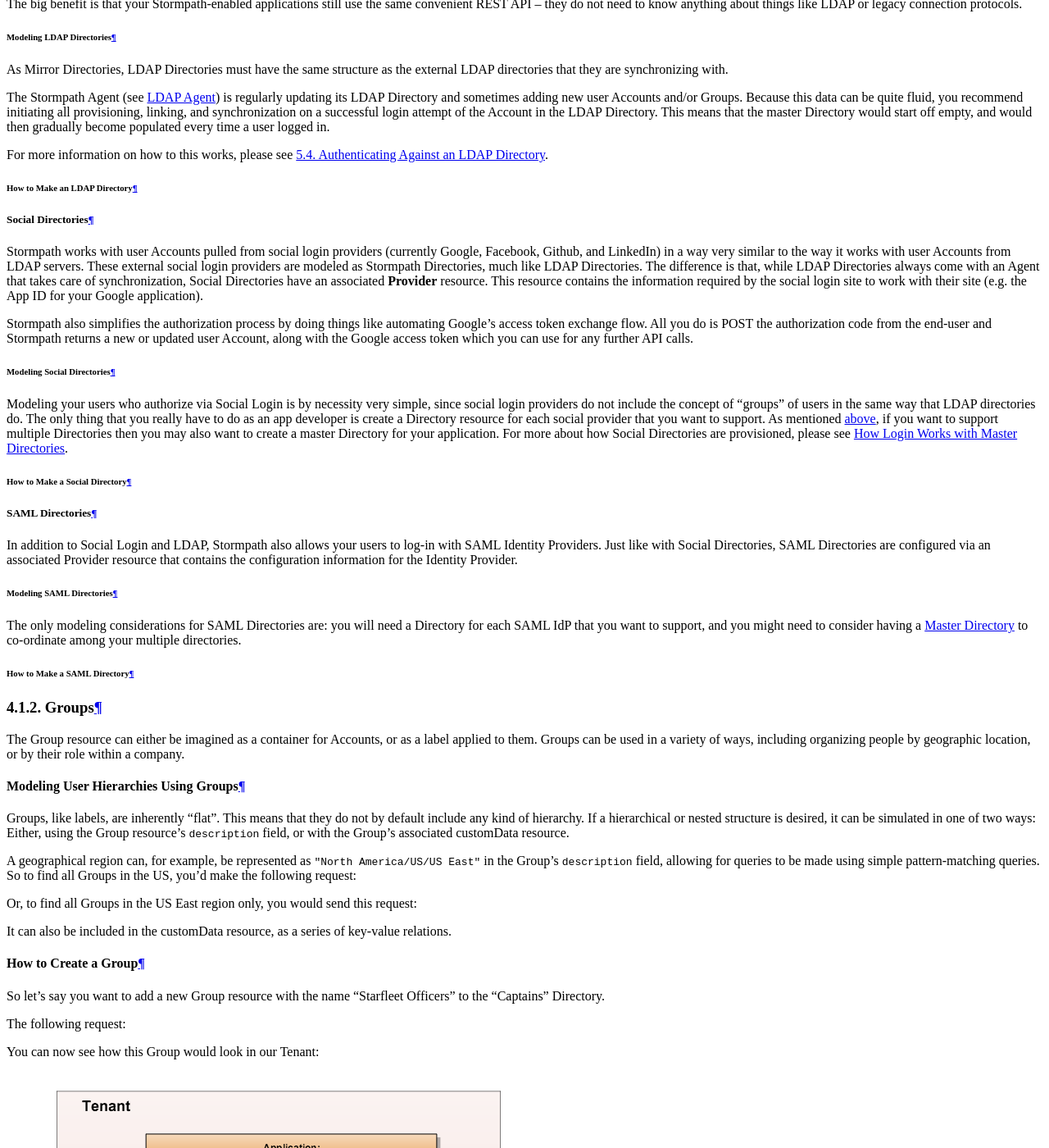
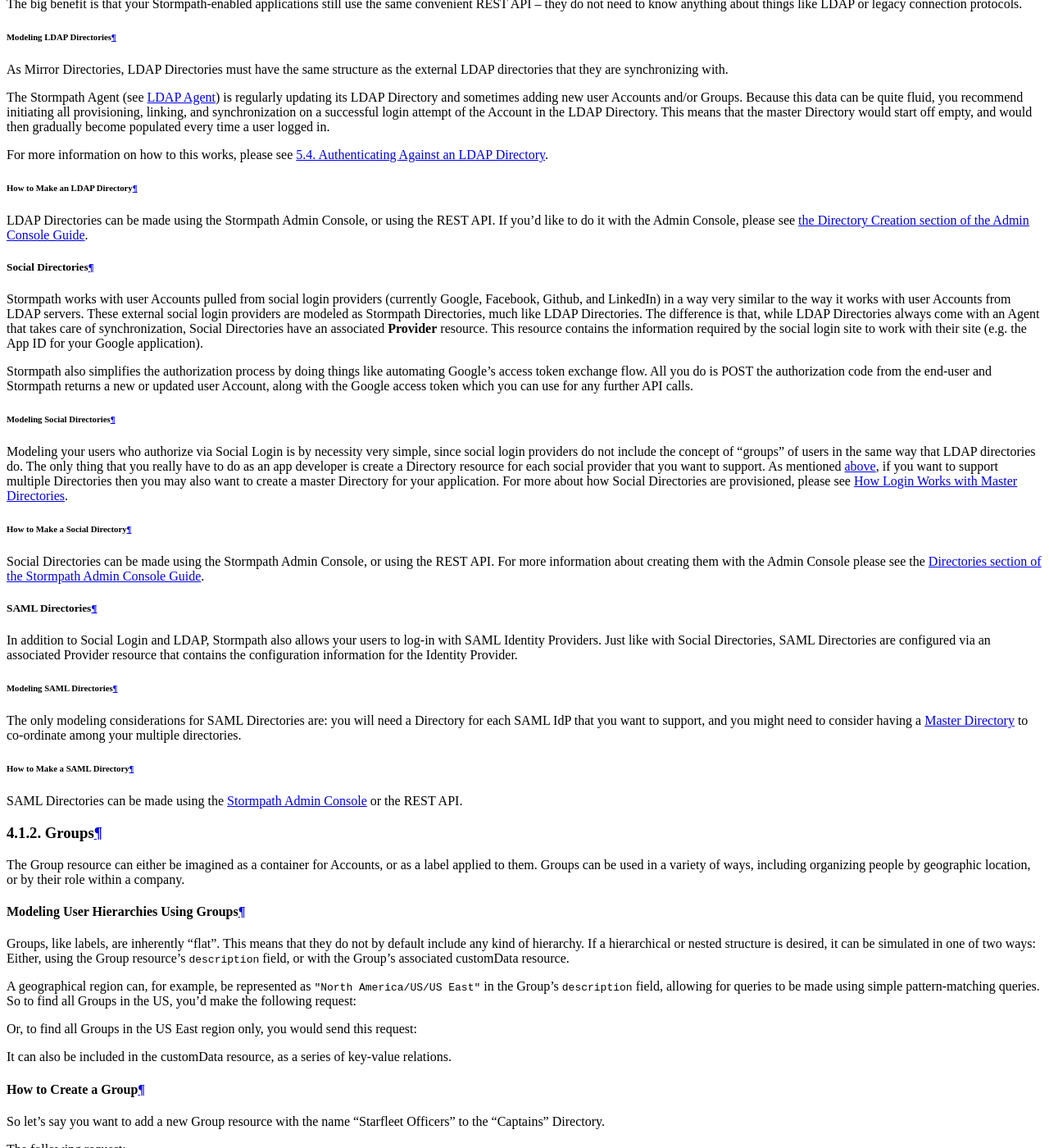
Before and after one commit to stormpath/stormpath-documentation, a Sphinx documentation site: the page built from source/accnt_mgmt.rst, in a window 1280 px wide and 1400 px high, scrolled down 3718 px. Shown: the whole window at 82% size. Built offline with Sphinx 7.4.7 and the Read the Docs theme 2.0.0, drawn with Linux system fonts in a browser that asks for light colours; some of the changed text lies outside the part shown.

Commit message:
Refactor missing .NET sections

```diff
--- a/source/accnt_mgmt.rst
+++ b/source/accnt_mgmt.rst
@@ -252,14 +252,22 @@
 How to Make an LDAP Directory
 +++++++++++++++++++++++++++++
 
-.. only:: rest or csharp or vbnet
-
-  Presently, LDAP Directories can be made via the Stormpath Admin Console, or using the REST API. If you'd like to do it with the Admin Console, please see `the Directory Creation section of the Admin Console Guide <http://docs.stormpath.com/console/product-guide/#create-a-directory>`_. For more information about creating them using REST API, please see :ref:`ldap-dir-authn`.
-
-.. only:: csharp or vbnet
-
-  .. todo::
-    (LDAP Directory creation)
+LDAP Directories can be made using the Stormpath Admin Console, or using the REST API. If you'd like to do it with the Admin Console, please see `the Directory Creation section of the Admin Console Guide <http://docs.stormpath.com/console/product-guide/#create-a-directory>`_.
+
+.. only:: rest
+
+  For more information about creating them using REST API, please see :ref:`ldap-dir-authn`.
+
+.. only:: csharp or vbnet
+
+  .. warning::
+
+    This feature is not yet available in the .NET SDK. Please use the Stormpath Admin Console, or switch this page to the REST API documentation.
+    For updates, you can follow the `.NET SDK ticket #167 on Github <https://github.com/stormpath/stormpath-sdk-dotnet/issues/167>`_.
+
+    .. todo::
+
+      Add LDAP directory creation .NET example
 
 .. only:: java
 
@@ -294,15 +302,15 @@
 How to Make a Social Directory
 ++++++++++++++++++++++++++++++
 
-.. only:: rest
-
-  Social Directories can be made using the Stormpath Admin Console or using REST API. For more information about creating them with the Admin Console please see the `Directories section of the Stormpath Admin Console Guide <http://docs.stormpath.com/console/product-guide/#create-a-directory>`_. For more information about creating them using REST API, please see :ref:`social-authn`.
-
-.. only:: csharp or vbnet
-
-  .. todo::
-
-    How to create social directories here.
+Social Directories can be made using the Stormpath Admin Console, or using the REST API. For more information about creating them with the Admin Console please see the `Directories section of the Stormpath Admin Console Guide <http://docs.stormpath.com/console/product-guide/#create-a-directory>`_.
+
+.. only:: rest
+
+  For more information about creating them using the REST API, please see :ref:`social-authn`.
+
+.. only:: csharp or vbnet
+
+  For more information about creating them using the .NET SDK, please see :ref:`social-authn`.
 
 .. only:: java
 
@@ -335,15 +343,22 @@
 How to Make a SAML Directory
 ++++++++++++++++++++++++++++
 
-.. only:: rest or csharp or vbnet
-
-  SAML Directories can be made using the :ref:`Stormpath Admin Console <saml-configuration>` or using :ref:`REST API <saml-configuration-rest>`.
-
-.. only:: csharp or vbnet
-
-  .. todo::
-
-    (Creating SAML directories)
+SAML Directories can be made using the :ref:`Stormpath Admin Console <saml-configuration>` or the REST API.
+
+.. only:: rest
+
+  For more information about creating them using the REST API, see :ref:`saml-configuration-rest`.
+
+.. only:: csharp or vbnet
+
+  .. warning::
+
+    This feature is not yet available in the .NET SDK. Please use the Stormpath Admin Console, or switch this page to the REST API documentation.
+    For updates, you can follow the `.NET SDK ticket #111 on Github <https://github.com/stormpath/stormpath-sdk-dotnet/issues/111>`_.
+
+    .. todo::
+
+      Add SAML directory creation .NET example
 
 .. only:: java
 
@@ -2335,9 +2354,9 @@
 4.6.2. Customizing Stormpath Email Templates
 --------------------------------------------
 
-.. only:: rest
-
-  The emails that Stormpath sends to users be customized by modifying the :ref:`ref-emailtemplates` resource. This can be done either via the "Directory Workflows" section of the `Stormpath Admin Console <https://api.stormpath.com/login>`__, or via REST. To find out how to do it via REST, keep reading.
+The emails that Stormpath sends to users be customized by modifying the :ref:`ref-emailtemplates` resource. This can be done either via the "Directory Workflows" section of the `Stormpath Admin Console <https://api.stormpath.com/login>`__, or via the REST API.
+
+.. only:: rest
 
   First, let's look at the default template that comes with the Stormpath Administrator's Directory:
 
```
Also changed, not shown: other parts of source/accnt_mgmt.rst (+8 -0 lines).
